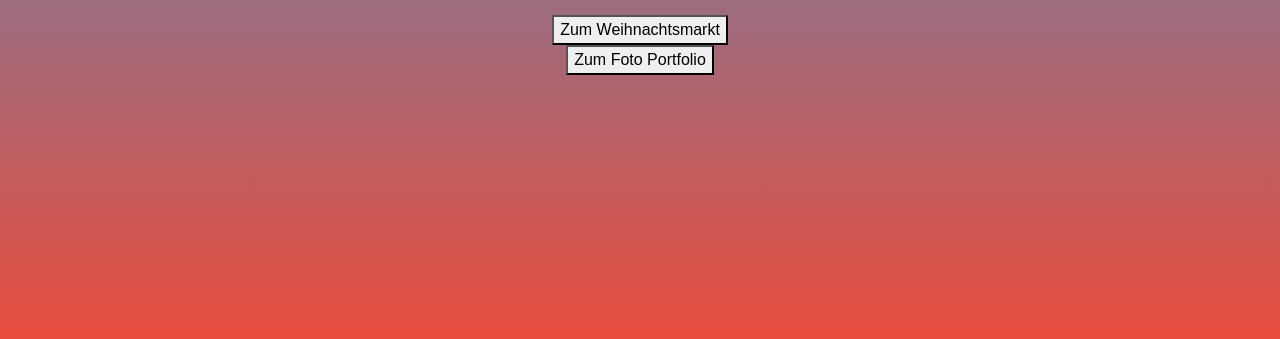
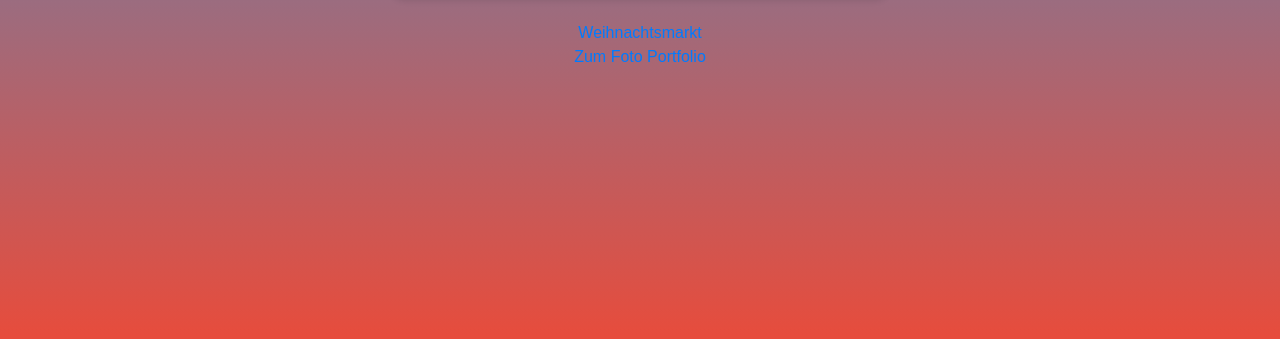
Before and after one commit to LuggiRes/HTML-CSS-Project-for-School, a plain HTML site: page HTMLDemo.html in a window 1280 px wide. Shown: the part 461-800 px from the top of the page. Drawn offline with nearby package versions, Linux system fonts and the light colour scheme.

Commit message:
linked my main page to your Weihnachtsmarkt

```diff
--- a/HTMLDemo.html
+++ b/HTMLDemo.html
@@ -9,6 +9,6 @@
         <h1 class="mainHeading">Websites selber erstellen</h1>
     </div>
     <br>
-    <button class="linkButon">Zum Weihnachtsmarkt</button>
-    <button class="linkButton">Zum Foto Portfolio</button>
+    <a href="Weihnachtsmarkt/index.html"> Weihnachtsmarkt</a>
+    <a href="">Zum Foto Portfolio</a>
 </body>
```
Also changed, not shown: 1 other file.
